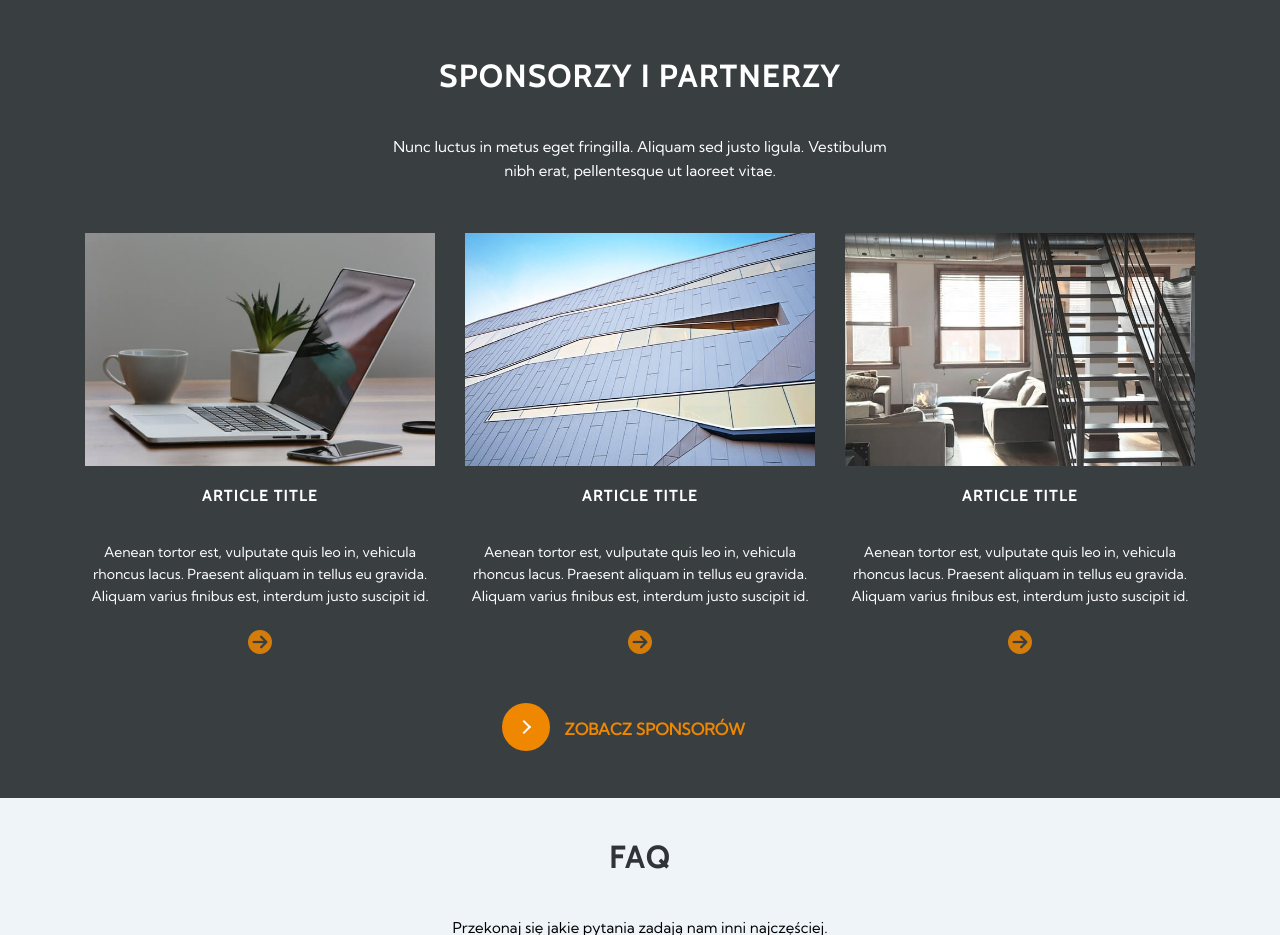
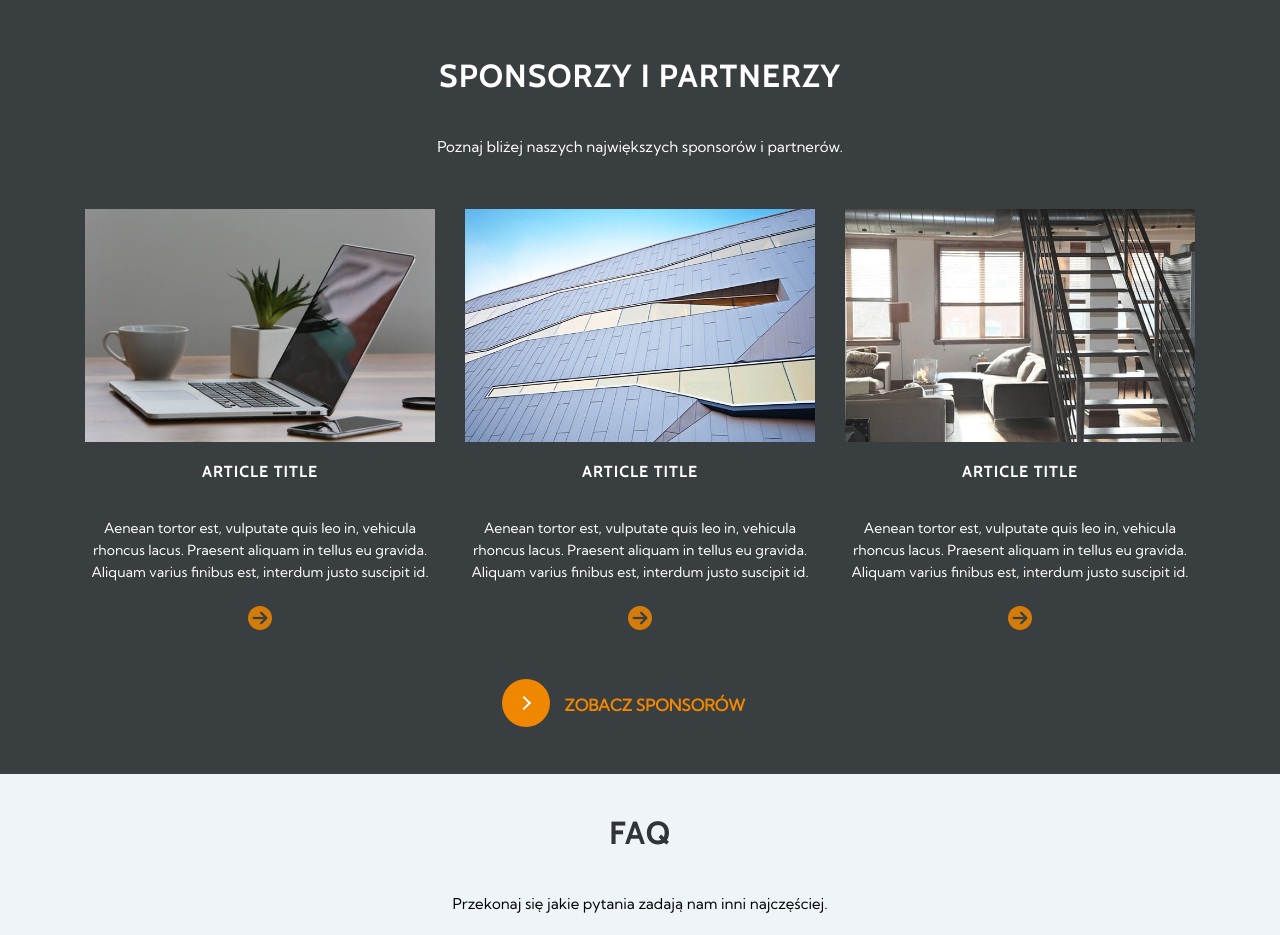
Before and after one commit to ricknrolls/wip, a plain HTML site: page index.html in a window 1280 px wide. Shown: the part 4500-5435 px from the top of the page. Drawn offline with nearby package versions, Linux system fonts and the light colour scheme; files whose address does not match are found by name.

Commit message:
nothing much.

```diff
--- a/index.html
+++ b/index.html
@@ -198,7 +198,7 @@
         <div class="container">
             <div class="intro">
                 <h2 class="text-center">SPONSORZY I PARTNERZY</h2>
-                <p class="text-center white-text">Nunc luctus in metus eget fringilla. Aliquam sed justo ligula. Vestibulum nibh erat, pellentesque ut laoreet vitae. </p>
+                <p class="text-center white-text">Poznaj bliżej naszych największych sponsorów i partnerów. </p>
             </div>
             <div class="row articles">
                 <div class="col-sm-6 col-md-4 item"><a href="#"><img class="img-fluid" src="assets/img/desk.jpg"></a>
```
